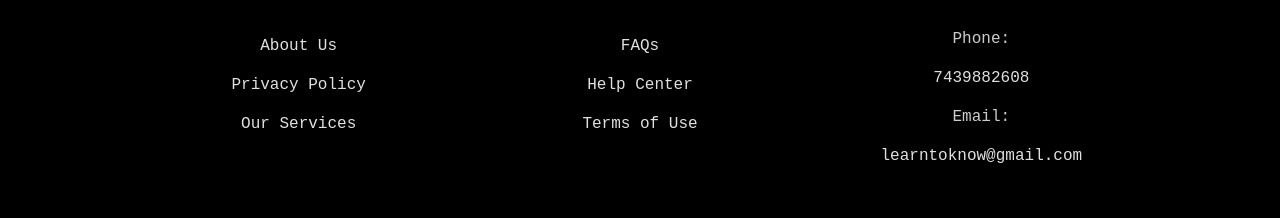
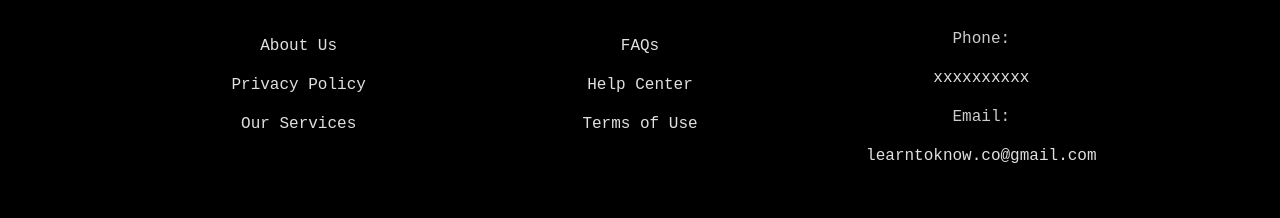
Before and after one commit to asamanta-09/LearnToKnow, a React (Vite) app in the folder frontend/: page / in a window 1280 px wide. Shown: the part 5723-5941 px from the top of the page. Built offline with nearby package versions, Linux system fonts and the light colour scheme; a web font is replaced by a local one.

Commit message:
footed updated

```diff
--- a/frontend/src/components/Utility-all/Footer.jsx
+++ b/frontend/src/components/Utility-all/Footer.jsx
@@ -17,8 +17,8 @@ const Footer = () => {
             <a href="faq">Terms of Use</a>
           </div>
           <div className={styles["footer-item"]}>
-            <p>Phone: <a href="tel:7439882608">7439882608</a></p>
-            <p>Email: <a href="mailto:thegreencorner@gmail.com">learntoknow@gmail.com</a></p>
+            <p>Phone: <a href="tel:7439882608">xxxxxxxxxx</a></p>
+            <p>Email: <a href="mailto:thegreencorner@gmail.com">learntoknow.co@gmail.com</a></p>
           </div>
         </div>
         <div className={styles["footer-office-address"]}>
@@ -29,7 +29,7 @@ const Footer = () => {
           <div className={styles["social-container"]}>
             <div className={styles["social-box"]}>
               <a href="">
-              <img src="/fb.png" alt="Facebook" title="Facebook" />
+                <img src="/fb.png" alt="Facebook" title="Facebook" />
               </a>
               <a href="">
                 <img src="/twitter.png" alt="Twitter" title="Twitter" />
```
